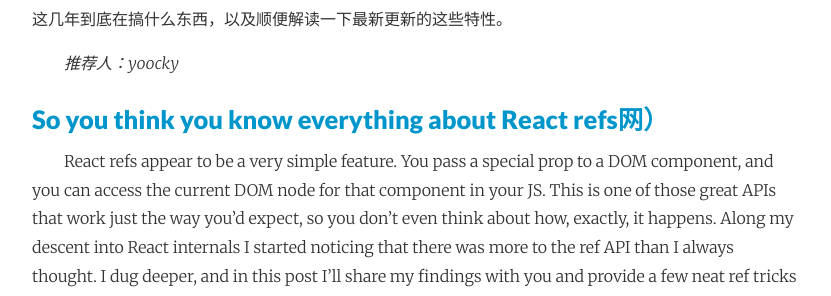
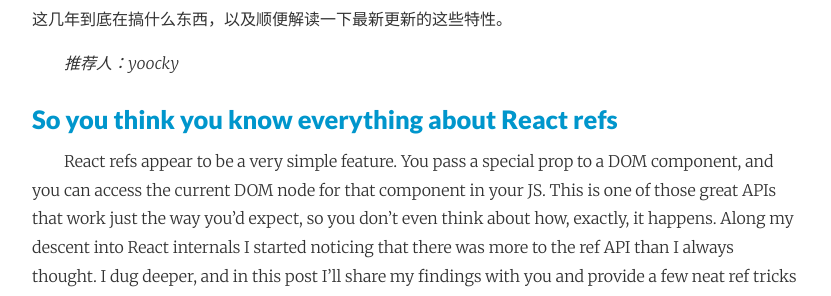
Before and after one commit to yoocky/monthly, a Jekyll site: the page built from _posts/2021-09-01-202109期.md, in a window 1280 px wide and 900 px high, scrolled down 415 px. Shown: the part 156-452 px from the top of the window, without its empty margins (224-1055 px from the left). Built offline with Jekyll 4.4.1, drawn with Linux system fonts in a browser that asks for light colours.

Commit message:
feat(post): add 202109

```diff
--- a/_posts/2021-09-01-202109期.md
+++ b/_posts/2021-09-01-202109期.md
@@ -19,7 +19,7 @@
 
 *推荐人：yoocky*
 
-#### [So you think you know everything about React refs网）](https://thoughtspile.github.io/2021/05/17/everything-about-react-refs/)
+#### [So you think you know everything about React refs](https://thoughtspile.github.io/2021/05/17/everything-about-react-refs/)
 
 React refs appear to be a very simple feature. You pass a special prop to a DOM component, and you can access the current DOM node for that component in your JS. This is one of those great APIs that work just the way you’d expect, so you don’t even think about how, exactly, it happens. Along my descent into React internals I started noticing that there was more to the ref API than I always thought. I dug deeper, and in this post I’ll share my findings with you and provide a few neat ref tricks to help you write better code.
 
```
